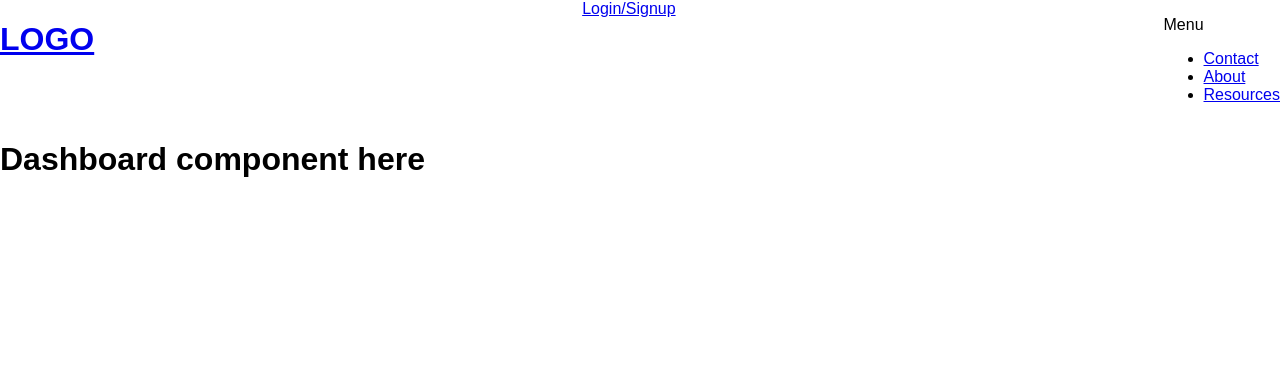
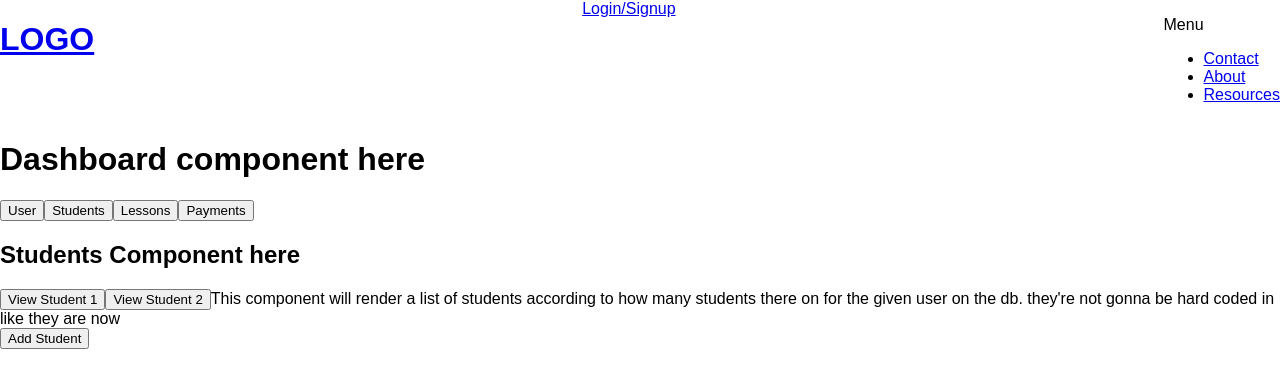
Before and after one commit to bygoneunicorn/personal-project, a React (Create React App) app: page /#/dashboard/students in a window 1280 px wide. Shown: the top 388 px of the page. Built offline with nearby package versions, Linux system fonts and the light colour scheme.

Commit message:
basic front end routing setup

```diff
--- a/src/components/Dashboard/Dashboard.js
+++ b/src/components/Dashboard/Dashboard.js
@@ -1,10 +1,31 @@
 import React, {Component} from 'react';
+import {Link, Route, Switch} from 'react-router-dom';
+import User from './User/User';
+import Students from './Students/Students';
+import AddStudents from './Students/AddStudent';
+import ViewStudents from './Students/ViewStudent';
+import Lessons from './Lessons/Lessons';
+import Payments from './Payments/Payments';
 
 export default class Dashboard extends Component{
     render(){
         return(
             <div>
                 <h1>Dashboard component here</h1>
+                <nav>
+                    <Link to='/dashboard'><button>User</button></Link>
+                    <Link to='/dashboard/students'><button>Students</button></Link>
+                    <Link to='/dashboard/lessons'><button>Lessons</button></Link>
+                    <Link to='/dashboard/payments'><button>Payments</button></Link>
+                </nav>
+                <Switch>
+                    <Route path='/dashboard/students/add' component={AddStudents}/>
+                    <Route path='/dashboard/students/:id' component={ViewStudents} />
+                    <Route path='/dashboard/students' component={Students}/>
+                    <Route path='/dashboard/lessons' component={Lessons} />
+                    <Route path='/dashboard/payments' component={Payments} />
+                    <Route path='/dashboard' component={User} />
+                </Switch>
             </div>
         )
     }
--- /dev/null
+++ b/src/components/Dashboard/Lessons/Lessons.js
@@ -0,0 +1,11 @@
+import React, {Component} from 'react';
+
+export default class Lessons extends Component{
+    render(){
+        return(
+            <div>
+                <h2>Lessons Component goes here</h2>
+            </div>
+        )
+    }
+}
--- /dev/null
+++ b/src/components/Dashboard/Payments/Payments.js
@@ -0,0 +1,11 @@
+import React, {Component} from 'react';
+
+export default class Payments extends Component{
+    render(){
+        return(
+            <div>
+                <h2>Payments Component goes here</h2>
+            </div>
+        )
+    }
+}
--- /dev/null
+++ b/src/components/Dashboard/Students/AddStudent.js
@@ -0,0 +1,11 @@
+import React, {Component} from 'react';
+
+export default class AddStudent extends Component{
+    render(){
+        return(
+            <div>
+                <h1>Add a student here!</h1>
+            </div>
+        )
+    }
+}
--- /dev/null
+++ b/src/components/Dashboard/Students/Students.js
@@ -0,0 +1,17 @@
+import React, {Component} from 'react';
+import {Link} from 'react-router-dom';
+
+export default class Students extends Component{
+    render(){
+        return(
+            <div>
+                <h2>Students Component here</h2>
+                <Link to='/dashboard/students/1'><button>View Student 1</button></Link>
+                <Link to='/dashboard/students/2'><button>View Student 2</button></Link>
+                This component will render a list of students according to how many students there on for the given user on the db. they're not gonna be hard coded in like they are now
+                <br/>
+                <Link to='/dashboard/students/add'><button>Add Student</button></Link>
+            </div>
+        )
+    }
+}
--- /dev/null
+++ b/src/components/Dashboard/Students/ViewStudent.js
@@ -0,0 +1,18 @@
+import React, {Component} from 'react';
+
+export default class ViewStudent extends Component{
+    render(){
+        return(
+            <div>
+                <p>this student's first name</p>
+                <p>this student's last name</p>
+                <p>this student's birthdate</p>
+                <p>this student's grade</p>
+                <p>this student's history</p>
+                <p>this student's gender</p>
+                <button>Edit</button>
+                <button>Delete</button>
+            </div>
+        )
+    }
+}
--- /dev/null
+++ b/src/components/Dashboard/User/User.js
@@ -0,0 +1,11 @@
+import React, {Component} from 'react';
+
+export default class User extends Component{
+    render(){
+        return(
+            <div>
+                <h2>All the individual's user information store in this component</h2>
+            </div>
+        )
+    }
+}
```
Also changed, not shown: src/components/Dashboard/Students/EditStudent.js (added), 1 other file (tests, documents, lock files or other folders).
